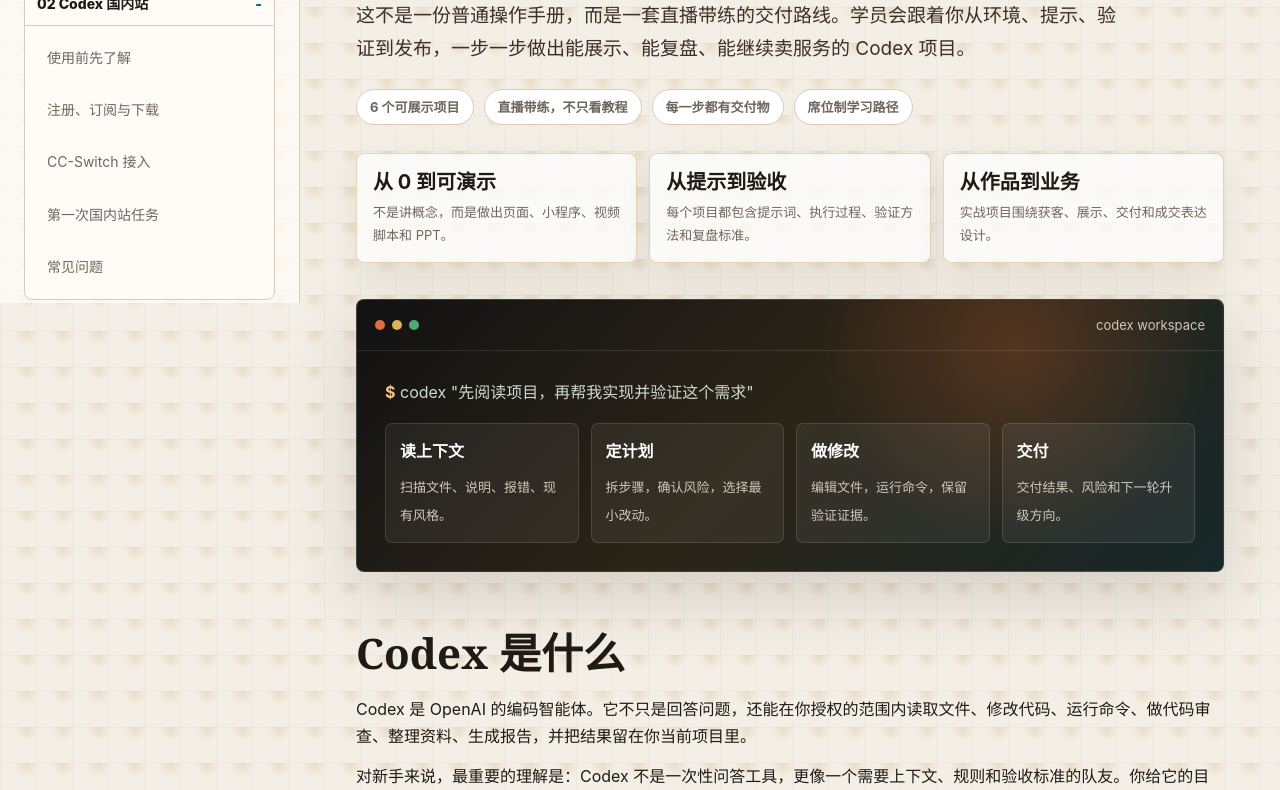
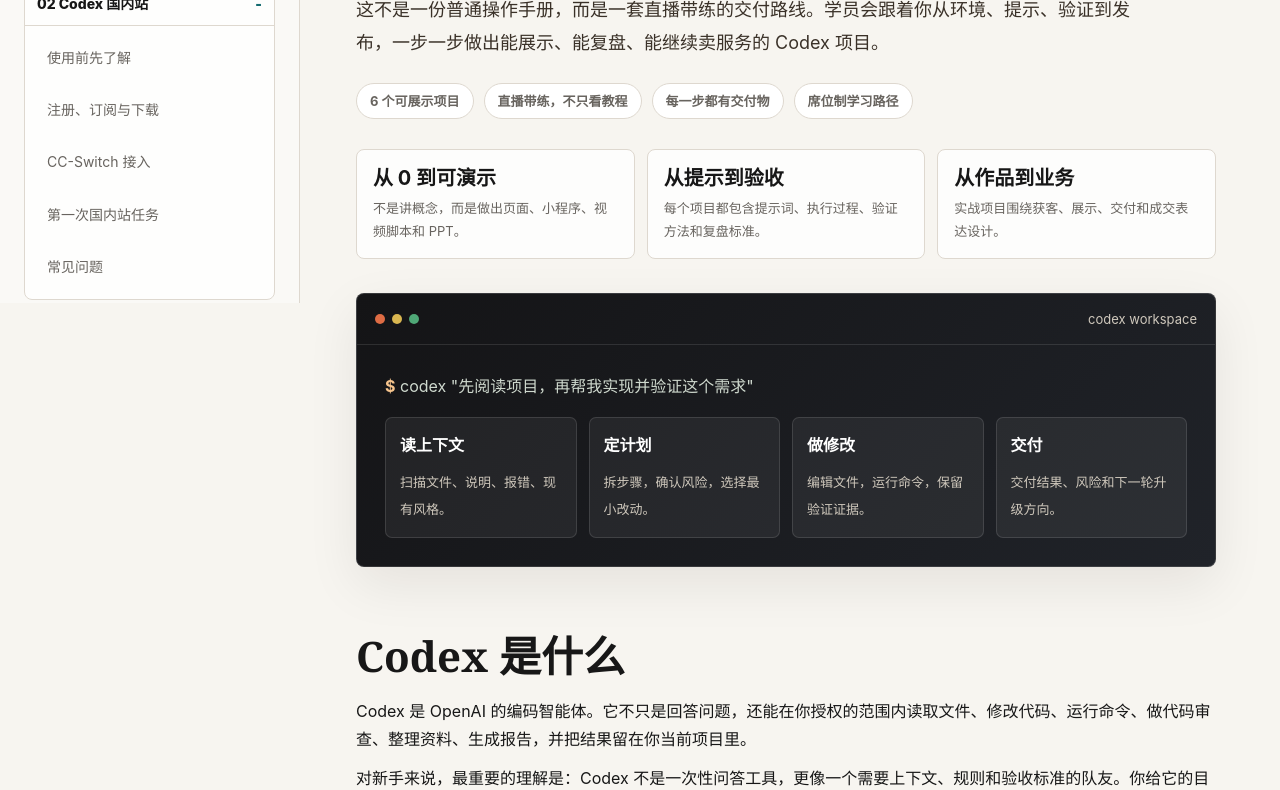
Before and after one commit to bopii6/cdx, a website: page index.html in a window 1280 px wide. Shown: the part 497-1287 px from the top of the page. Drawn offline with Linux system fonts and the light colour scheme.

Commit message:
Refine premium visual design

```diff
--- a/index.html
+++ b/index.html
@@ -10,19 +10,19 @@
     />
     <style>
       :root {
-        --bg: #f4efe6;
-        --surface: #fffaf0;
+        --bg: #f7f5f0;
+        --surface: #fbfaf7;
         --surface-strong: #ffffff;
-        --ink: #1f1a14;
-        --muted: #6f665b;
-        --line: #d9cbb8;
-        --accent: #9f5c1f;
-        --accent-2: #0f6f74;
-        --accent-3: #756033;
-        --gold: #b88a3a;
+        --ink: #171717;
+        --muted: #68645f;
+        --line: #ded8cf;
+        --accent: #8b5b22;
+        --accent-2: #146b70;
+        --accent-3: #3f5f55;
+        --gold: #9a6a2a;
         --code-bg: #141416;
         --code-ink: #f2efe8;
-        --shadow: 0 22px 70px rgba(48, 34, 16, 0.16);
+        --shadow: 0 18px 52px rgba(22, 18, 12, 0.08);
         --radius: 8px;
         --left-width: 300px;
         --right-width: 270px;
@@ -42,12 +42,7 @@
       body {
         margin: 0;
         color: var(--ink);
-        background:
-          radial-gradient(circle at 74% 8%, rgba(184, 138, 58, 0.18), transparent 27%),
-          linear-gradient(rgba(159, 92, 31, 0.05) 1px, transparent 1px),
-          linear-gradient(90deg, rgba(15, 111, 116, 0.045) 1px, transparent 1px),
-          var(--bg);
-        background-size: 36px 36px;
+        background: var(--bg);
         line-height: 1.72;
         letter-spacing: 0;
       }
@@ -78,7 +73,7 @@
         align-items: center;
         min-height: 72px;
         border-bottom: 1px solid var(--line);
-        background: rgba(255, 250, 240, 0.93);
+        background: rgba(251, 250, 247, 0.96);
         backdrop-filter: blur(14px);
       }
 
@@ -97,7 +92,7 @@
         height: 34px;
         border-radius: 7px;
         color: #fff;
-        background: linear-gradient(135deg, #161411, #3b2c18);
+        background: #171717;
         box-shadow: inset 0 0 0 1px rgba(255, 255, 255, 0.12);
       }
 
@@ -184,7 +179,7 @@
 
       .left-nav {
         border-right: 1px solid var(--line);
-        background: rgba(255, 253, 248, 0.74);
+        background: rgba(251, 250, 247, 0.82);
       }
 
       .nav-section {
@@ -201,7 +196,7 @@
         margin-bottom: 10px;
         border: 1px solid var(--line);
         border-radius: var(--radius);
-        background: rgba(255, 253, 248, 0.72);
+        background: rgba(255, 255, 255, 0.72);
         overflow: hidden;
       }
 
@@ -274,7 +269,7 @@
       .nav-list a.active,
       .nav-list a:hover {
         color: var(--accent);
-        background: rgba(198, 93, 40, 0.09);
+        background: rgba(139, 91, 34, 0.08);
       }
 
       main {
@@ -283,18 +278,19 @@
       }
 
       .hero {
-        margin-bottom: 44px;
+        margin-bottom: 56px;
+        padding-top: 26px;
       }
 
       .hero::before {
         content: "PRIVATE CODEX BOOTCAMP";
         display: inline-flex;
         margin-bottom: 14px;
-        border: 1px solid rgba(184, 138, 58, 0.42);
+        border: 1px solid rgba(154, 106, 42, 0.28);
         border-radius: 999px;
         padding: 5px 11px;
-        color: #7d5b22;
-        background: rgba(255, 255, 255, 0.58);
+        color: var(--gold);
+        background: #ffffff;
         font-size: 12px;
         font-weight: 900;
         letter-spacing: 0.06em;
@@ -314,7 +310,7 @@
         content: "";
         width: 28px;
         height: 2px;
-        background: linear-gradient(90deg, var(--gold), var(--accent-2));
+        background: var(--accent-2);
       }
 
       h1,
@@ -329,30 +325,33 @@
       }
 
       h1 {
-        max-width: 780px;
-        font-size: clamp(38px, 6vw, 68px);
+        max-width: 860px;
+        font-size: clamp(42px, 5.2vw, 74px);
+        line-height: 1.08;
       }
 
       .lead {
-        max-width: 760px;
+        max-width: 800px;
         margin: 22px 0 0;
         color: #3a3128;
-        font-size: 19px;
+        font-size: 18px;
+        line-height: 1.85;
       }
 
       .value-strip {
         display: grid;
         grid-template-columns: repeat(3, minmax(0, 1fr));
         gap: 12px;
-        margin-top: 28px;
+        margin-top: 30px;
+        max-width: 860px;
       }
 
       .value-card {
-        border: 1px solid rgba(184, 138, 58, 0.34);
+        border: 1px solid var(--line);
         border-radius: var(--radius);
         padding: 16px;
-        background: rgba(255, 255, 255, 0.7);
-        box-shadow: 0 12px 32px rgba(48, 34, 16, 0.08);
+        background: rgba(255, 255, 255, 0.82);
+        box-shadow: none;
       }
 
       .value-card strong {
@@ -377,12 +376,11 @@
       }
 
       .terminal-visual {
-        margin-top: 36px;
+        max-width: 860px;
+        margin-top: 34px;
         border: 1px solid rgba(255, 255, 255, 0.14);
         border-radius: var(--radius);
-        background:
-          radial-gradient(circle at 76% 18%, rgba(198, 93, 40, 0.28), transparent 28%),
-          linear-gradient(135deg, #121213, #2b2418 48%, #182829);
+        background: linear-gradient(135deg, #141416, #202329);
         color: var(--code-ink);
         box-shadow: var(--shadow);
         overflow: hidden;
@@ -448,14 +446,12 @@
       }
 
       .premium-panel {
-        margin: 26px 0;
-        border: 1px solid rgba(184, 138, 58, 0.38);
+        margin: 26px 0 34px;
+        border: 1px solid var(--line);
         border-radius: var(--radius);
         padding: 22px;
-        background:
-          linear-gradient(135deg, rgba(255, 255, 255, 0.86), rgba(255, 248, 232, 0.76)),
-          rgba(255, 255, 255, 0.76);
-        box-shadow: var(--shadow);
+        background: rgba(255, 255, 255, 0.86);
+        box-shadow: 0 16px 44px rgba(22, 18, 12, 0.06);
       }
 
       .premium-panel h3 {
@@ -472,9 +468,9 @@
       }
 
       .premium-grid div {
-        border-left: 3px solid var(--gold);
+        border-left: 3px solid var(--accent-2);
         padding: 8px 12px;
-        background: rgba(255, 255, 255, 0.58);
+        background: rgba(247, 245, 240, 0.72);
       }
 
       .premium-grid b {
@@ -523,7 +519,7 @@
       .source-box {
         border: 1px solid var(--line);
         border-radius: var(--radius);
-        background: rgba(255, 253, 248, 0.84);
+        background: rgba(255, 255, 255, 0.78);
       }
 
       .callout {
@@ -554,7 +550,7 @@
         border: 1px solid var(--line);
         border-radius: var(--radius);
         padding: 18px;
-        background: rgba(255, 253, 248, 0.82);
+        background: rgba(255, 255, 255, 0.78);
       }
 
       .card b {
@@ -646,7 +642,7 @@
 
       th {
         color: var(--ink);
-        background: rgba(198, 93, 40, 0.08);
+        background: rgba(139, 91, 34, 0.08);
         font-size: 14px;
       }
 
@@ -690,7 +686,7 @@
         border: 1px solid var(--line);
         border-radius: var(--radius);
         padding: 16px;
-        background: rgba(255, 253, 248, 0.82);
+        background: rgba(255, 255, 255, 0.8);
       }
 
       .shot-label {
@@ -730,7 +726,7 @@
         border: 1px solid var(--line);
         border-radius: var(--radius);
         padding: 18px 20px;
-        background: rgba(255, 253, 248, 0.88);
+        background: rgba(255, 255, 255, 0.82);
       }
 
       .section-outline b {
```
